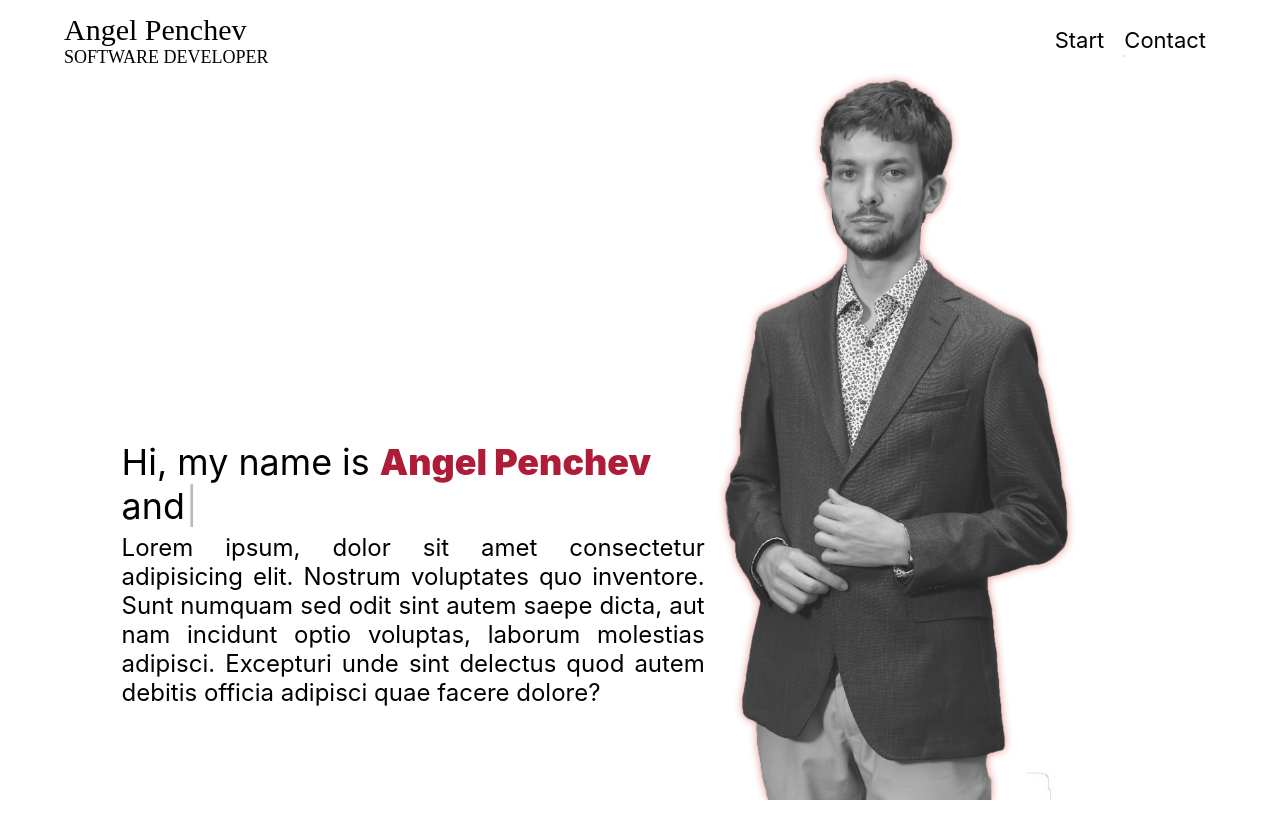
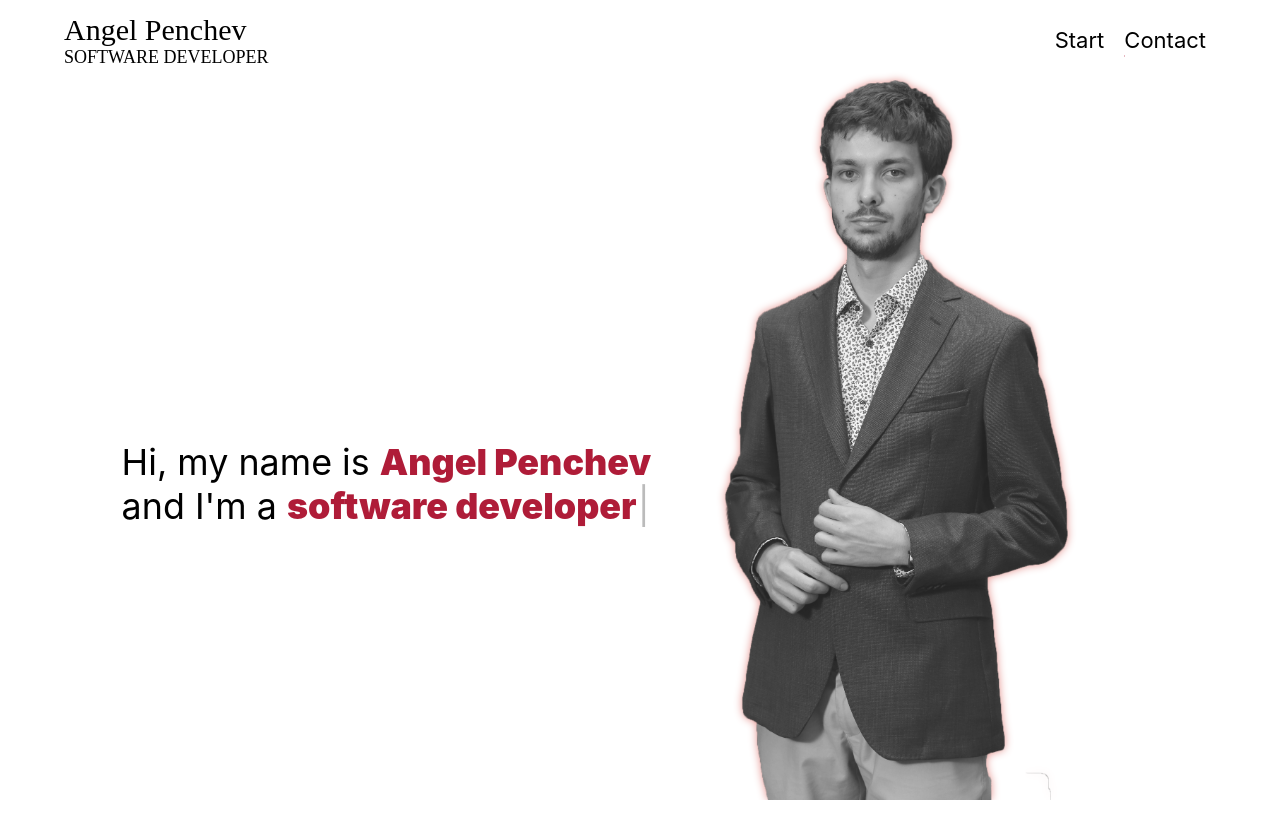
Before and after one commit to angel-penchev/personal-server, a React (Create React App) app in the folder client/: page / in a window 1280 px wide. Shown: the top 838 px of the page. Built offline with nearby package versions, Linux system fonts and the light colour scheme; what react-smooth-scrolling would draw is missing.

Commit message:
[Feat] Start secondary text fade
Changed typewriter speed and added fade animation on the follow up text.

```diff
--- a/client/src/sections/Start/Start.css
+++ b/client/src/sections/Start/Start.css
@@ -42,6 +42,9 @@
   font-size: clamp(16px, 2vw, 24px);
   text-align: justify;
   text-justify: inter-word;
+  opacity: 0;
+
+  animation: 600ms ease 6000ms 1 forwards secondaryCaptionFade;
 }
 
 .start .right-container {
@@ -75,3 +78,12 @@
     grid-row: 1;
   }
 }
+
+@keyframes secondaryCaptionFade {
+  from  {
+    opacity: 0;
+  }
+  to {
+    opacity: 1;
+  }
+}
--- a/client/src/sections/Start/Start.tsx
+++ b/client/src/sections/Start/Start.tsx
@@ -25,6 +25,9 @@ const Start = () => {
                     .start();
               }
             }
+            options={{
+              delay: 75,
+            }}
           />
         </span>
         <span className="secondary">
```
